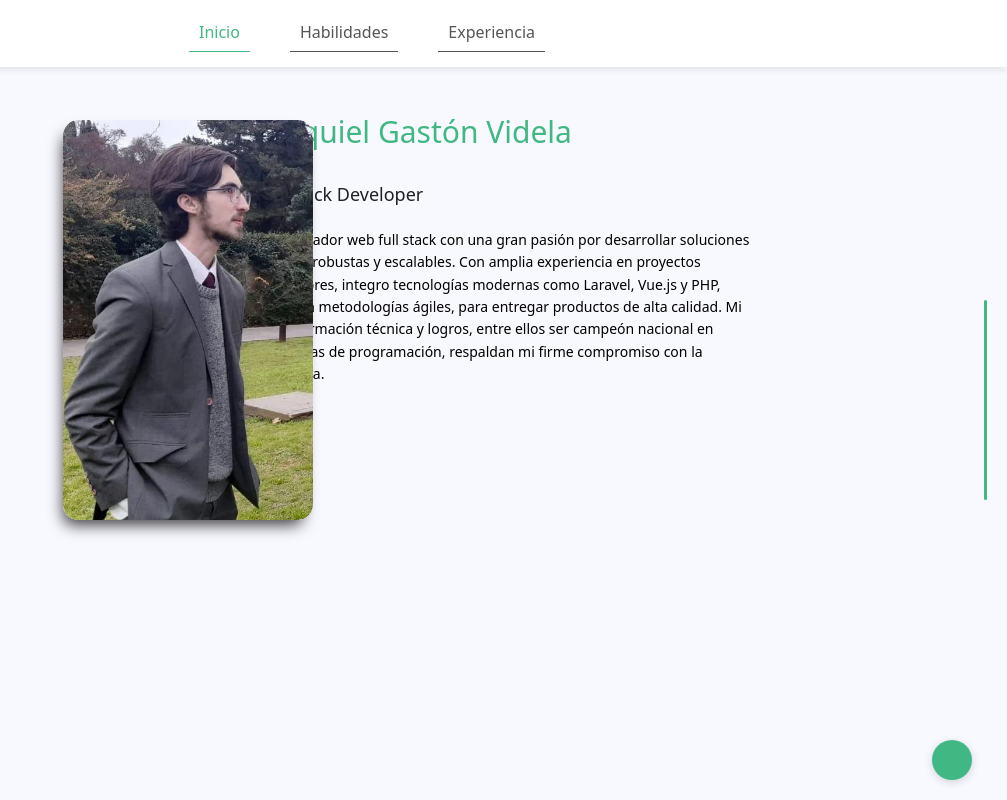
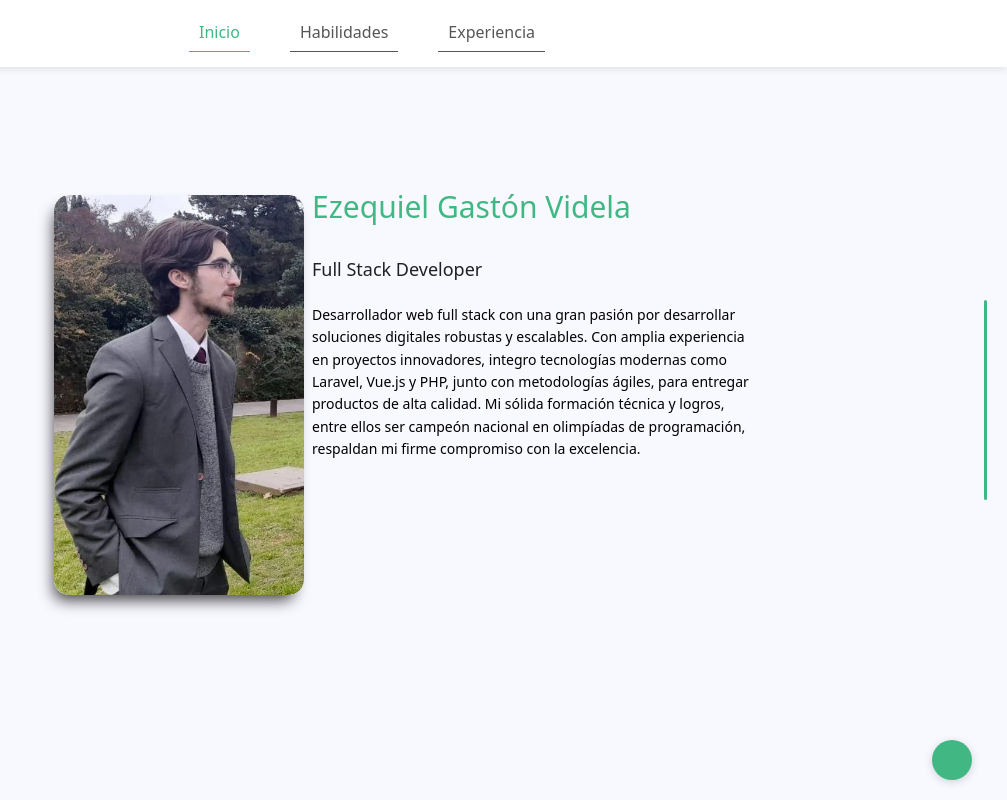
Before and after one commit to ezequielgv/portfolio, a Vue app: page / in a window 1280 px wide. Shown: the whole page, without its empty margins (273-1280 px from the left). Built offline with nearby package versions, Linux system fonts and the light colour scheme; some icons are missing.

Commit message:
deleted:    docs/assets/favicon-DSss4wCX.ico 	deleted:    docs/assets/index-CgyMreQB.js 	deleted:    docs/assets/index-CnNmyorR.css 	deleted:    docs/assets/me-CqLbAHjX.jpg 	deleted:    docs/index.html 	modified:   src/assets/styles/global.css 	modified:   src/views/Index.vue

```diff
--- a/src/assets/styles/global.css
+++ b/src/assets/styles/global.css
@@ -118,7 +118,7 @@
 }
 
 .image-me:hover { transform: scale(1.01); }
-.hero-content { margin-left: -120px; }
+.hero-content { margin-left: -80px; }
 
 .name-title {
     padding-top: 20px;
@@ -221,11 +221,10 @@
         margin-top: -160px !important;
     }
 
-    /* Fix empty space in hero section */
-    /* .hero-content { margin-top: -60px;  } Reduce vertical gap */
+    .n-scrollbar { max-height: 65vh !important; } /* Adjust scrollbar containers */
 
-    /* Adjust scrollbar containers */
-    .n-scrollbar { max-height: 65vh !important; }
+    .ngrid-sec-1 { padding-top: 150px !important; }
+
 }
 
 @media (max-width: 575px) {
--- a/src/views/Index.vue
+++ b/src/views/Index.vue
@@ -19,11 +19,11 @@
 
 		<!-- Sección 1: Inicio -->
 		<section class="section" id="inicio" :class="{ active: activeSection === 0 }">
-			<NGrid :cols="isMobile ? 1 : 2" x-gap="12" responsive="screen">
+			<NGrid :cols="isMobile ? 1 : 2" x-gap="50" class="ngrid-sec-1" responsive="screen">
 				<n-gi :span="isMobile ? 1 : 1">
 					<n-flex justify="center" class="image-wrapper">
 						<div class="image-placeholder" :class="{ 'mobile-placeholder': isMobile }">
-						<n-image class="image-me" :src="meImage" :class="{ 'mobile-image': isMobile }"
+							<n-image class="image-me" :src="meImage" :class="{ 'mobile-image': isMobile }"
 							:img-props="{ style: 'object-fit: cover; width: 100%; height: 100%' }"/>
 						</div>
 					</n-flex>
```
Also changed, not shown: 5 other files (tests, documents, lock files or other folders).
